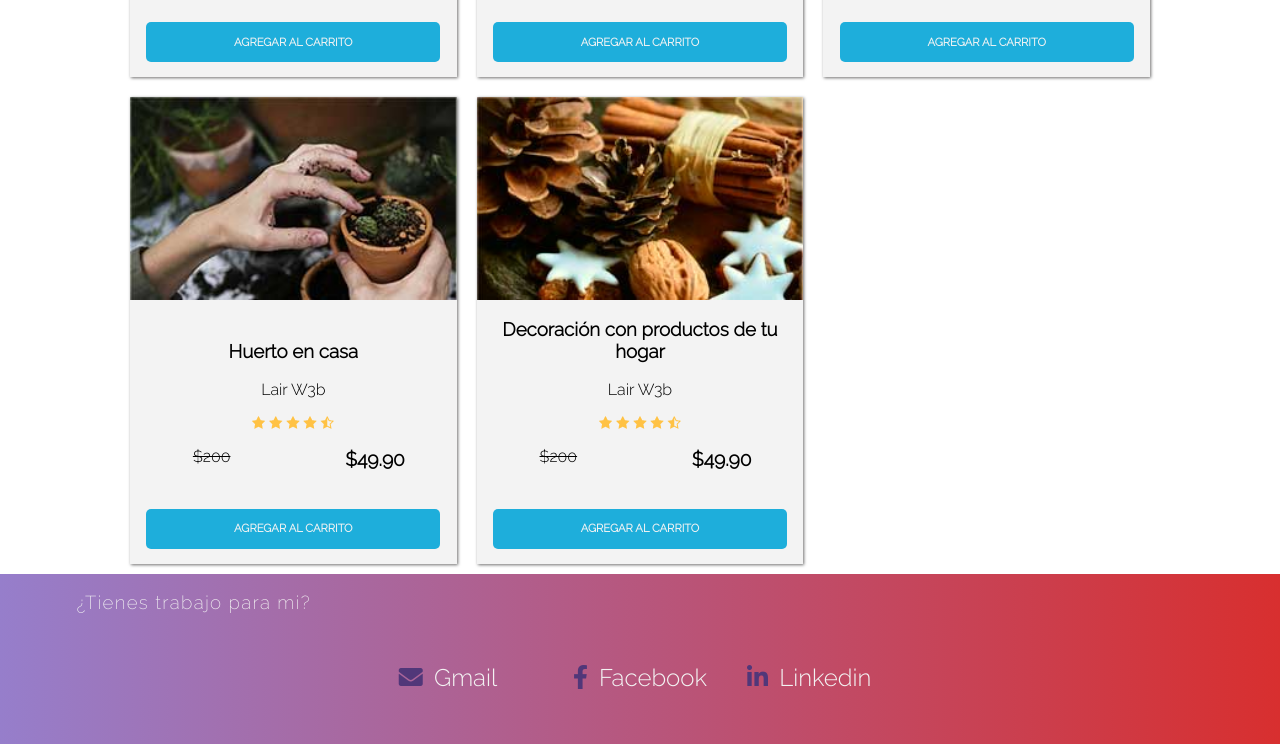
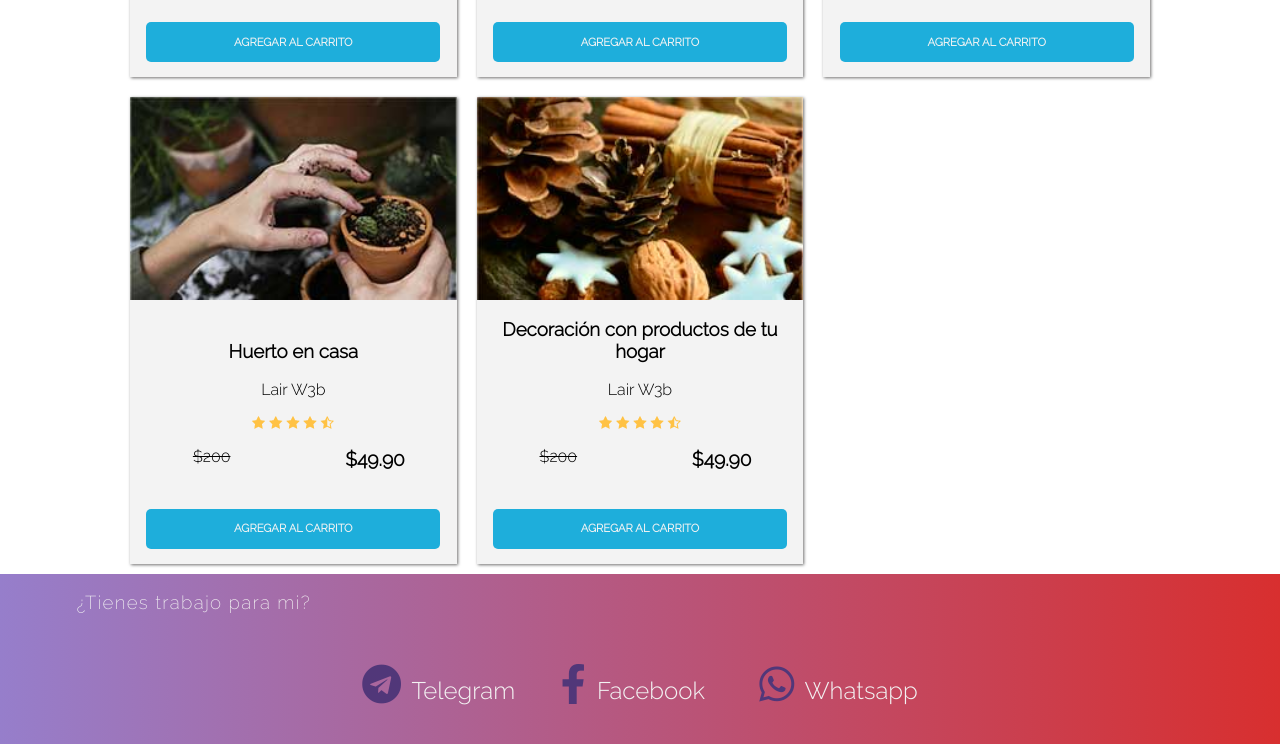
Before and after one commit to LairW3b/UniCarrito, a plain HTML site: page index.html in a window 1280 px wide. Shown: the part 945-1689 px from the top of the page. Drawn offline with Linux system fonts and the light colour scheme; a web font is replaced by a local one.

Commit message:
Actuaizacion de links

```diff
--- a/index.html
+++ b/index.html
@@ -44,10 +44,10 @@
             <div class="titulos-info">
                 <h2>Aprende algo nuevo</h2>
                 <p>Todos los cursos con descuento</p>
-                <form action="#">
+               <!--<form action="#">
                     <input class="inputBusqueda" type="search" name="busqueda-curso" id="busqueda">
                     <input type="button" id="submit-buscador" class="submit-buscador">
-                </form>
+                </form> -->
             </div>
         </div>
         <div class="banner-Informativo">
@@ -166,9 +166,9 @@
     <footer class="footer">
         <h3 class="tituloFooter">¿Tienes trabajo para mi?</h3>
         <div class="links">
-            <a href="#"><span class="fas fa-envelope"></span>  Gmail</a>
-            <a href="#"><span class="fab fa-facebook-f"></span>  Facebook</a>
-            <a href="#"><span class="fab fa-linkedin-in"></span> Linkedin</a>
+            <a href="https://t.me/LairW3b" target="_blank"><span class="fab fa-telegram icon"></span> Telegram</a>
+            <a href="https://www.facebook.com/LairW3b" target="_blank"><span class="fab fa-facebook-f"></span>  Facebook</a>
+            <a href="https://web.whatsapp.com/send?phone=+522222385895&amp;text&amp;source&amp;data&amp;app_absent" target="_blank"><span class="fab fa-whatsapp icon"></span> Whatsapp</a>
         </div>
     </footer>
 <script src="js/app.js"></script>
--- a/sass/_footer.sass
+++ b/sass/_footer.sass
@@ -22,7 +22,7 @@
         span
             margin-right: 5px
             color: $royal
-            font-size: 1.5rem
+            font-size: 2.5rem
 
 @media screen and (min-width:575px)
     .links
```
Also changed, not shown: css/estilos.css.
